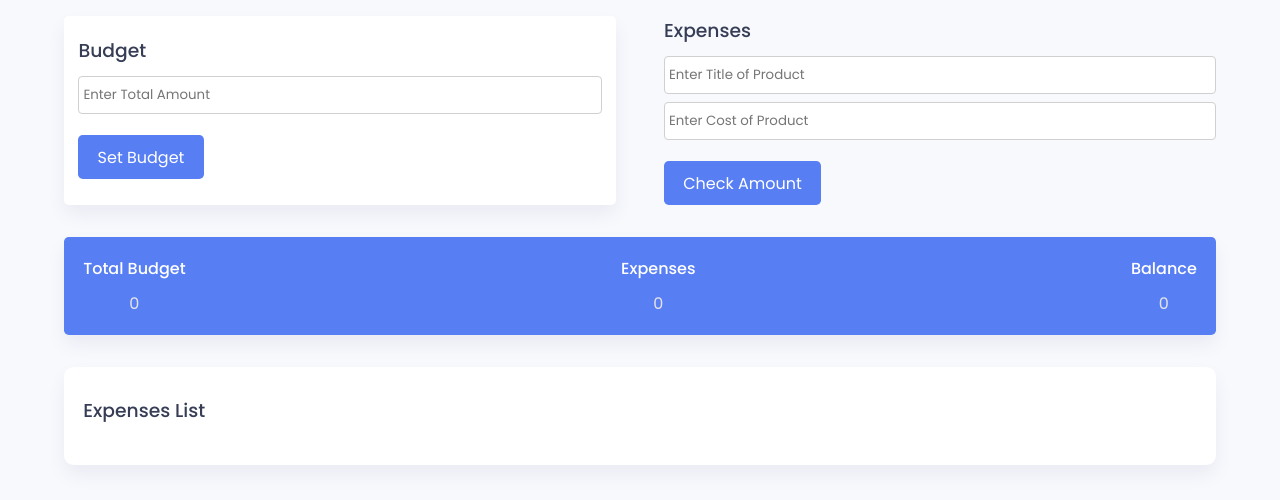
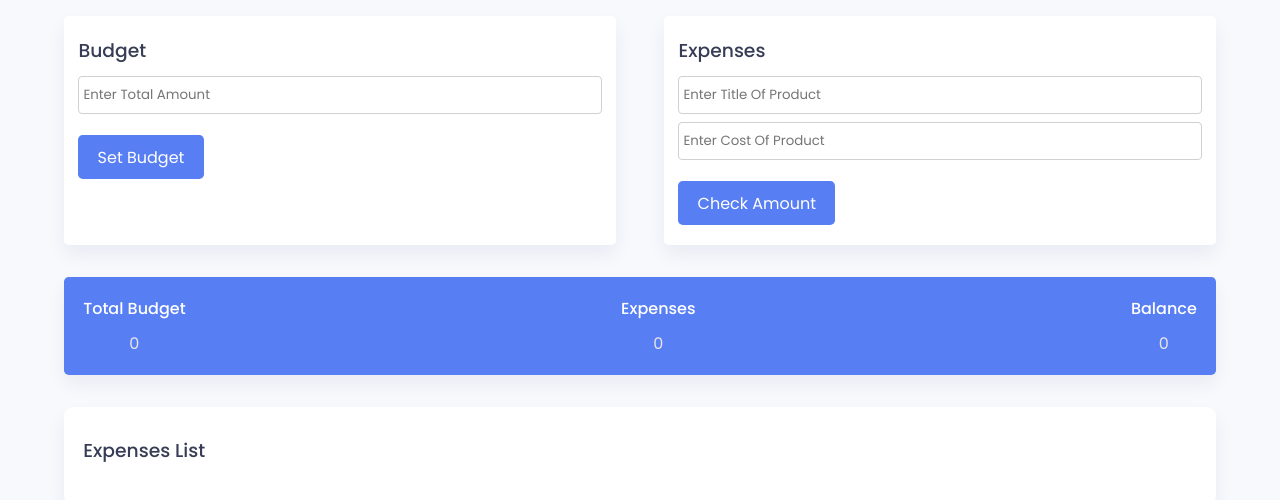
Before and after one commit to Ray-Sandbox/Budget_app, a plain HTML site: page index.html in a window 1280 px wide. Drawn offline with Linux system fonts and the light colour scheme.

Commit message:
fixed html

```diff
--- a/index.html
+++ b/index.html
@@ -1,5 +1,6 @@
 <!DOCTYPE html>
 <html lang="en">
+
 <head>
     <meta charset="UTF-8">
     <meta http-equiv="X-UA-Compatible" content="IE=edge">
@@ -17,7 +18,7 @@
                 <div class="total-amount-container">
                     <h3>Budget</h3>
                     <p class="hide error" id="budget-error">
-                        Value Cannot be empty or negative
+                        Value cannot be empty or negative
                     </p>
                     <input type="number" id="total-amount" placeholder="Enter Total Amount">
                     <button class="submit" id="total-amount-button">
@@ -25,13 +26,13 @@
                     </button>
                 </div>
 
-                <div class="'user-amount-container">
+                <div class="user-amount-container">
                     <h3>Expenses</h3>
                     <p class="hide error" id="product-title-error">
                         Values cannot be empty
                     </p>
-                    <input type="text" class="product-title" id="product-title" placeholder="Enter Title of Product">
-                    <input type="number" id="user-amount" placeholder="Enter Cost of Product">
+                    <input type="text" class="product-title" id="product-title" placeholder="Enter Title Of Product">
+                    <input type="number" id="user-amount" placeholder="Enter Cost Of Product">
                     <button class="submit" id="check-amount">Check Amount</button>
                 </div>
             </div>
@@ -57,13 +58,16 @@
                 </div>
             </div>
         </div>
+
         <div class="list">
             <h3>Expenses List</h3>
             <div class="list-container" id="list"></div>
         </div>
+
     </div>
 
+
     <script src="index.js"></script>
+</body>
 
-</body>
 </html>
```
